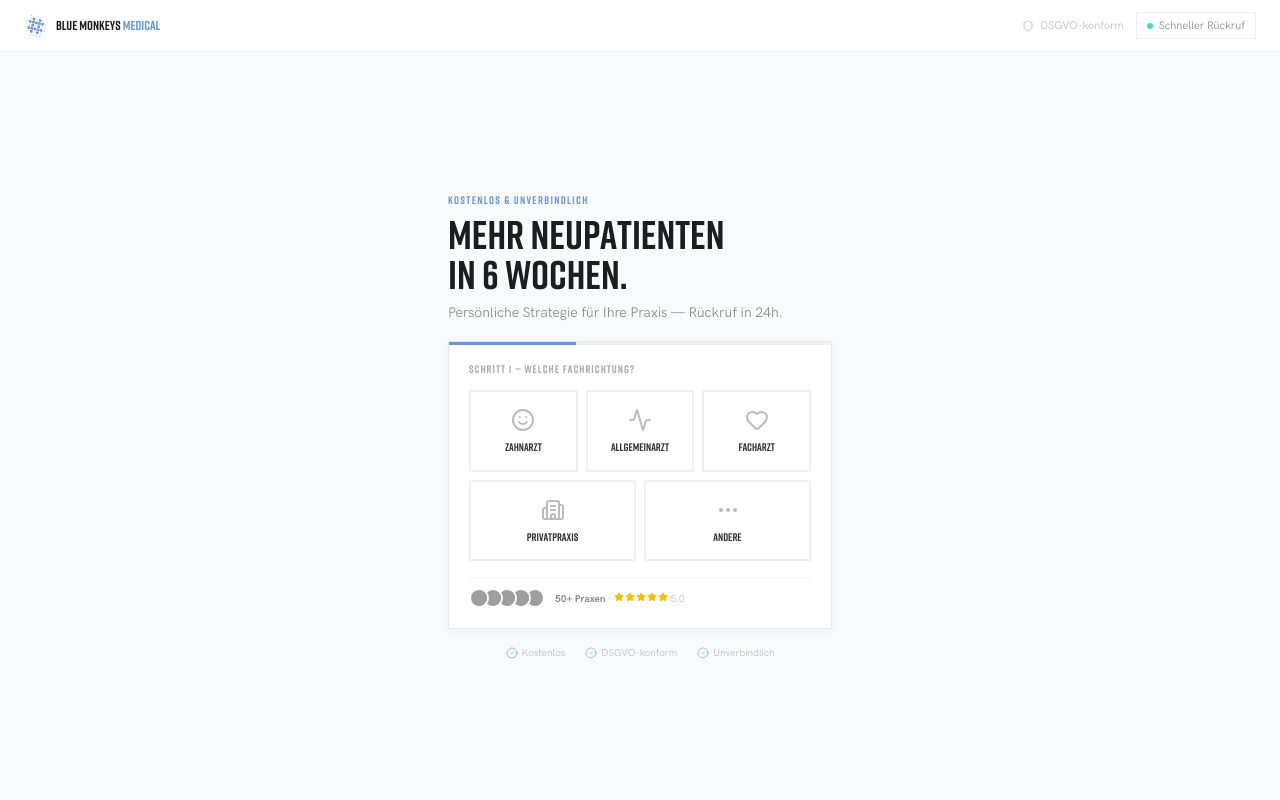
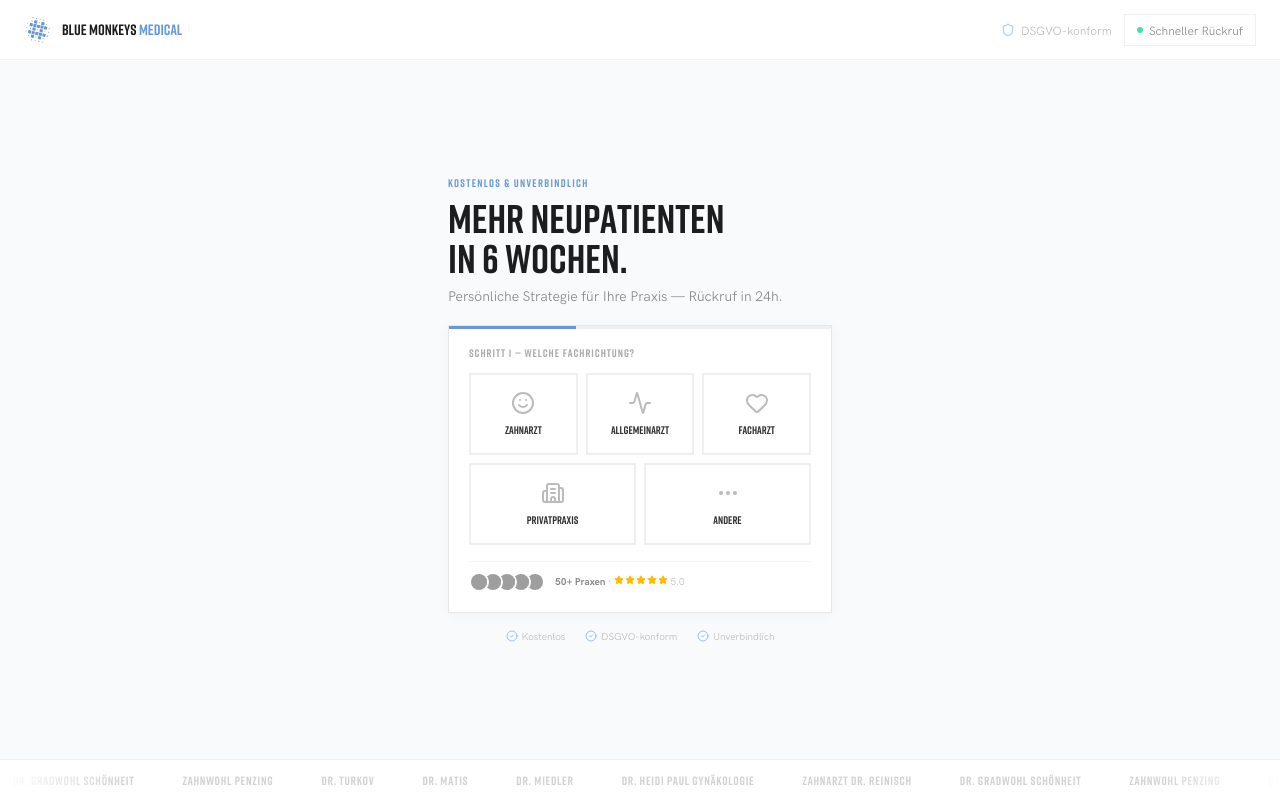
Before and after one commit to BluemonkeysAT/bluemonkeys-medical, a Next.js app: page /funnel/v2 in a window 1280 px wide. Built offline with nearby package versions, Linux system fonts and the light colour scheme; grey boxes are pictures that could not be loaded.

Commit message:
feat: funnel v2 — add logo marquee + larger navbar
- Logo marquee (scrolling trust names) added at bottom of page
- Header height 52px → 60px, logo 6 → 7, brand text 12 → 14px
- Schneller Rückruf badge slightly larger padding + text

Co-Authored-By: Claude Sonnet 4.6 <noreply@anthropic.com>

```diff
--- a/src/components/funnel/FunnelPageV2.tsx
+++ b/src/components/funnel/FunnelPageV2.tsx
@@ -10,6 +10,11 @@ import {
 } from "lucide-react";
 
 const RIFT = { fontFamily: "'Rift-Bold', Impact, sans-serif" };
+
+const trustNames = [
+  "Zahnarzt Dr. Reinisch", "Dr. Gradwohl Schönheit", "Zahnwohl Penzing",
+  "Dr. Turkov", "Dr. Matis", "Dr. Miedler", "Dr. Heidi Paul Gynäkologie",
+];
 
 // ── Data ─────────────────────────────────────────────────────────────────────
 
@@ -77,23 +82,23 @@ export function FunnelPageV2() {
     <div className="min-h-[100svh] bg-[#F8FAFB] flex flex-col">
 
       {/* ── Header ─────────────────────────────────────────────────────────── */}
-      <header className="shrink-0 flex items-center justify-between px-4 sm:px-6 h-[52px] bg-white border-b border-[#f2f2f2] z-10">
-        <a href="/" className="flex items-center gap-2">
+      <header className="shrink-0 flex items-center justify-between px-4 sm:px-6 h-[60px] bg-white border-b border-[#f2f2f2] z-10">
+        <a href="/" className="flex items-center gap-2.5">
           {/* eslint-disable-next-line @next/next/no-img-element */}
-          <img src="/logo_bm.svg" alt="Blue Monkeys Medical" className="h-6 w-auto" />
+          <img src="/logo_bm.svg" alt="Blue Monkeys Medical" className="h-7 w-auto" />
           <span
-            className="font-bold text-[#1c1d1f] text-[12px] sm:text-[13px] uppercase leading-none"
+            className="font-bold text-[#1c1d1f] text-[14px] sm:text-[15px] uppercase leading-none"
             style={RIFT}
           >
             Blue Monkeys <span className="text-[#6798df]">Medical</span>
           </span>
         </a>
         <div className="flex items-center gap-3">
-          <div className="hidden sm:flex items-center gap-1.5 text-[11px] text-[#bbb]">
-            <Shield className="w-3 h-3 text-[#6798df]/50" />
+          <div className="hidden sm:flex items-center gap-1.5 text-[12px] text-[#bbb]">
+            <Shield className="w-3.5 h-3.5 text-[#6798df]/50" />
             DSGVO-konform
           </div>
-          <div className="flex items-center gap-1.5 text-[11px] text-[#888] border border-[#efefef] px-2.5 py-1 bg-white">
+          <div className="flex items-center gap-1.5 text-[12px] text-[#888] border border-[#efefef] px-3 py-1.5 bg-white">
             <span className="w-1.5 h-1.5 rounded-full bg-emerald-400 animate-pulse" />
             Schneller Rückruf
           </div>
@@ -436,6 +441,23 @@ export function FunnelPageV2() {
 
         </div>
       </div>
+      {/* ── Logo marquee ───────────────────────────────────────────────────── */}
+      <div className="shrink-0 py-3 bg-white border-t border-[#f0f0f0]">
+        <div className="marquee">
+          <div className="marquee-content">
+            {[...trustNames, ...trustNames].map((name, i) => (
+              <span
+                key={`${name}-${i}`}
+                className="text-[#1c1d1f]/20 font-bold uppercase text-xs tracking-[0.06em] whitespace-nowrap"
+                style={RIFT}
+              >
+                {name}
+              </span>
+            ))}
+          </div>
+        </div>
+      </div>
+
     </div>
   );
 }
```
